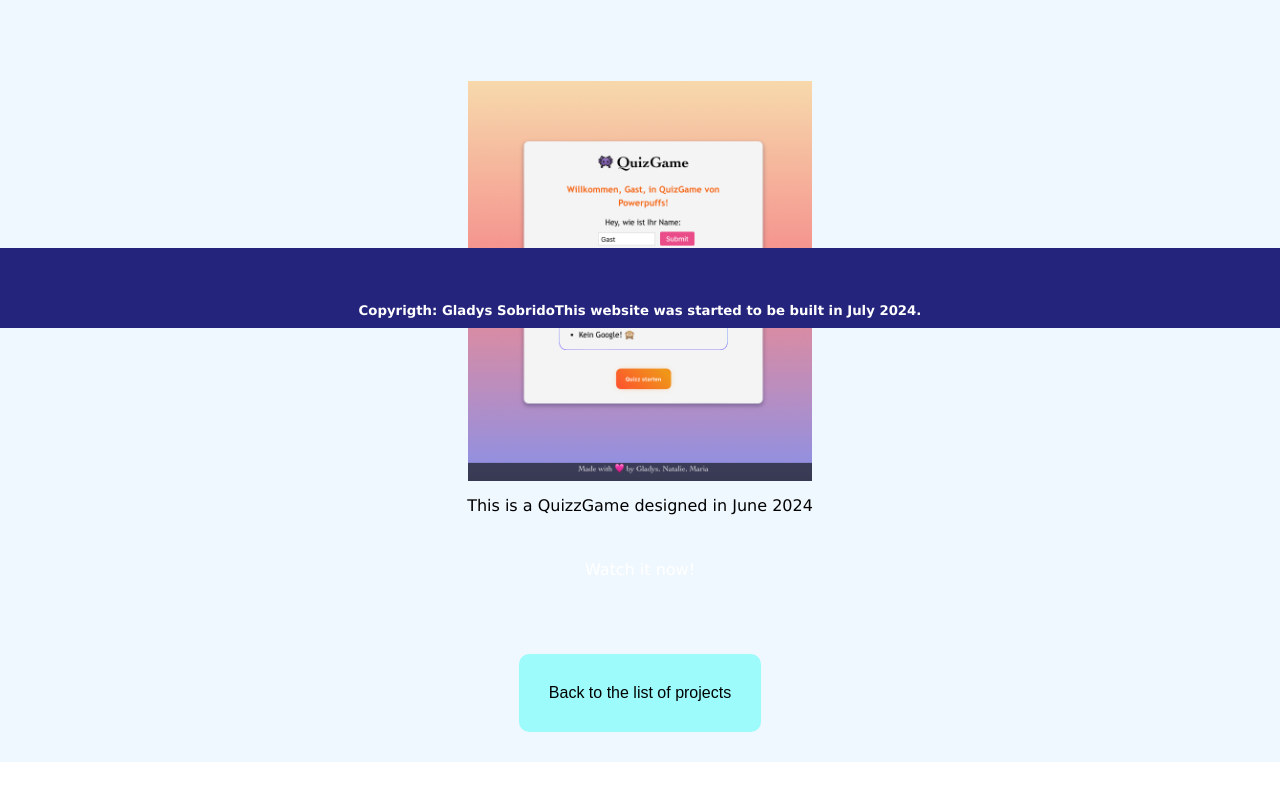
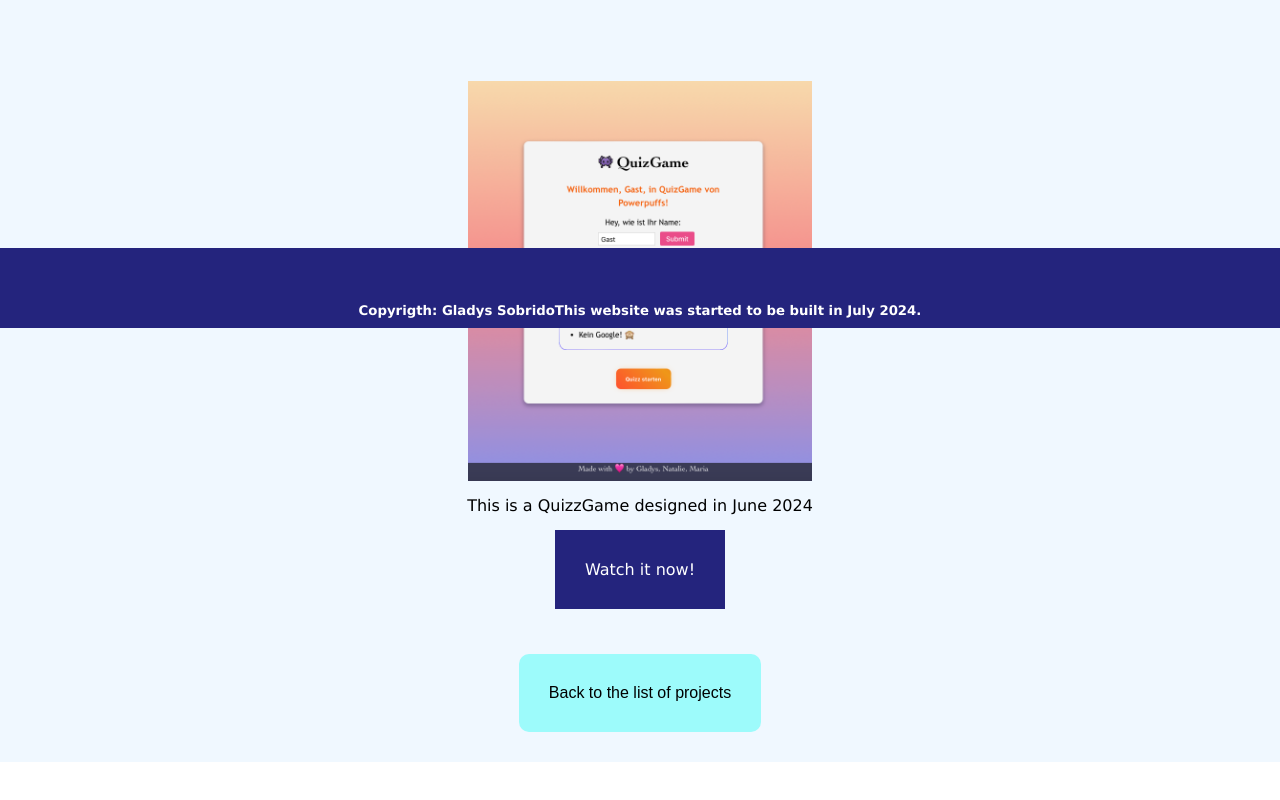
Before and after one commit to GladysSobrido/portfolio-react, a React (Vite) app: page /projects/1 in a window 1280 px wide. Shown: the part 472-1272 px from the top of the page. Built offline with nearby package versions, Linux system fonts and the light colour scheme.

Commit message:
fouth project corrected

```diff
--- a/src/data/projects.js
+++ b/src/data/projects.js
@@ -23,8 +23,8 @@ export const projects = [
   },
   {
     id: 4,
-    title: "Short film `Iris` ",
-    image: "src/assets/PictureGallery.png",
+    title: "Short film 'Iris' ",
+    image: "src/assets/shortfilmIris.png",
     description: "A shorfilm I cooperated to do in 2016",
     longDescription:
       "This is a shortfilm in which production I participated as cameraman and ligthting technician. It was recorded and edited in Madrid (Spain) in 2016. Original idea, screenplay & direction: Jacob Vallejo-Gonzalez. Photography & gafer: Gladys Sobrido. Sound: Rubén Ramírez. Make-up: Miguel Ángel Ruiz. Director assistant: Coral Villaverde",
--- a/src/pages/ProjectDetails.jsx
+++ b/src/pages/ProjectDetails.jsx
@@ -17,7 +17,9 @@ function ProjectDetails() {
         <img src={`../${selectedProject.image}`} alt="" />
         <p>{selectedProject.description}</p>
         {selectedProject.media ? (
-          <Link to={selectedProject.media}>Watch it now!</Link>
+          <Link className="linkto" to={selectedProject.media}>
+            Watch it now!
+          </Link>
         ) : (
           <p></p>
         )}
```
Also changed, not shown: src/assets/shortfilmIris.png (added).
